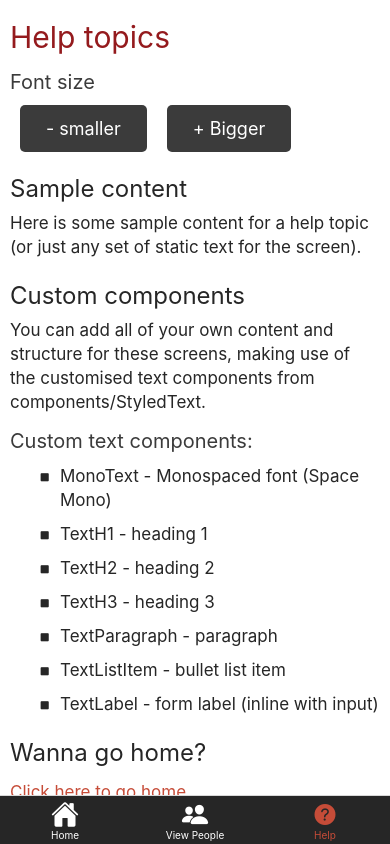
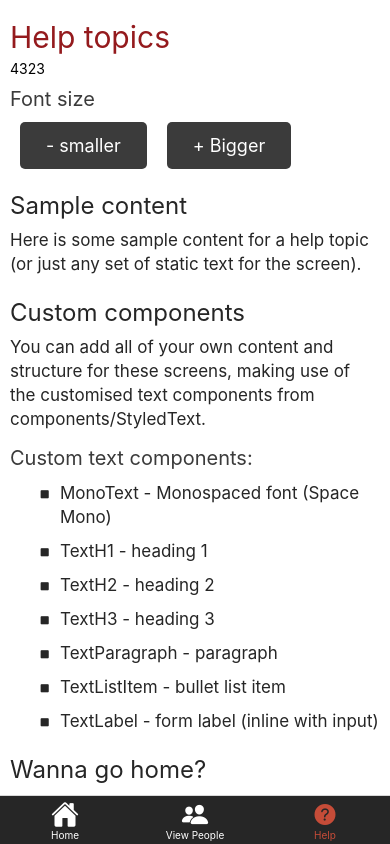
Before and after one commit to Filipe100/Practice-Mobile-App, a React Native app: screen /Help in a window 390 px wide. Built offline with nearby package versions, Linux system fonts and the light colour scheme; what expo-linking would draw is missing.

Commit message:
confirmed issues was a missing componment "Text"

```diff
--- a/screens/HelpScreen.js
+++ b/screens/HelpScreen.js
@@ -1,5 +1,5 @@
 import * as React from 'react';
-import { View, ScrollView, Pressable } from 'react-native';
+import { View, ScrollView, Pressable, Text } from 'react-native';
 import { SafeAreaView } from "react-native-safe-area-context";
 
 // Import helper code
@@ -32,7 +32,7 @@ export default function HelpScreen(props) {
           <TextH1 style={{ marginTop: 0}}>Help topics</TextH1>
 
 
-
+          <Text>4323</Text>
 
           <TextH3>Font size</TextH3>
 
```
